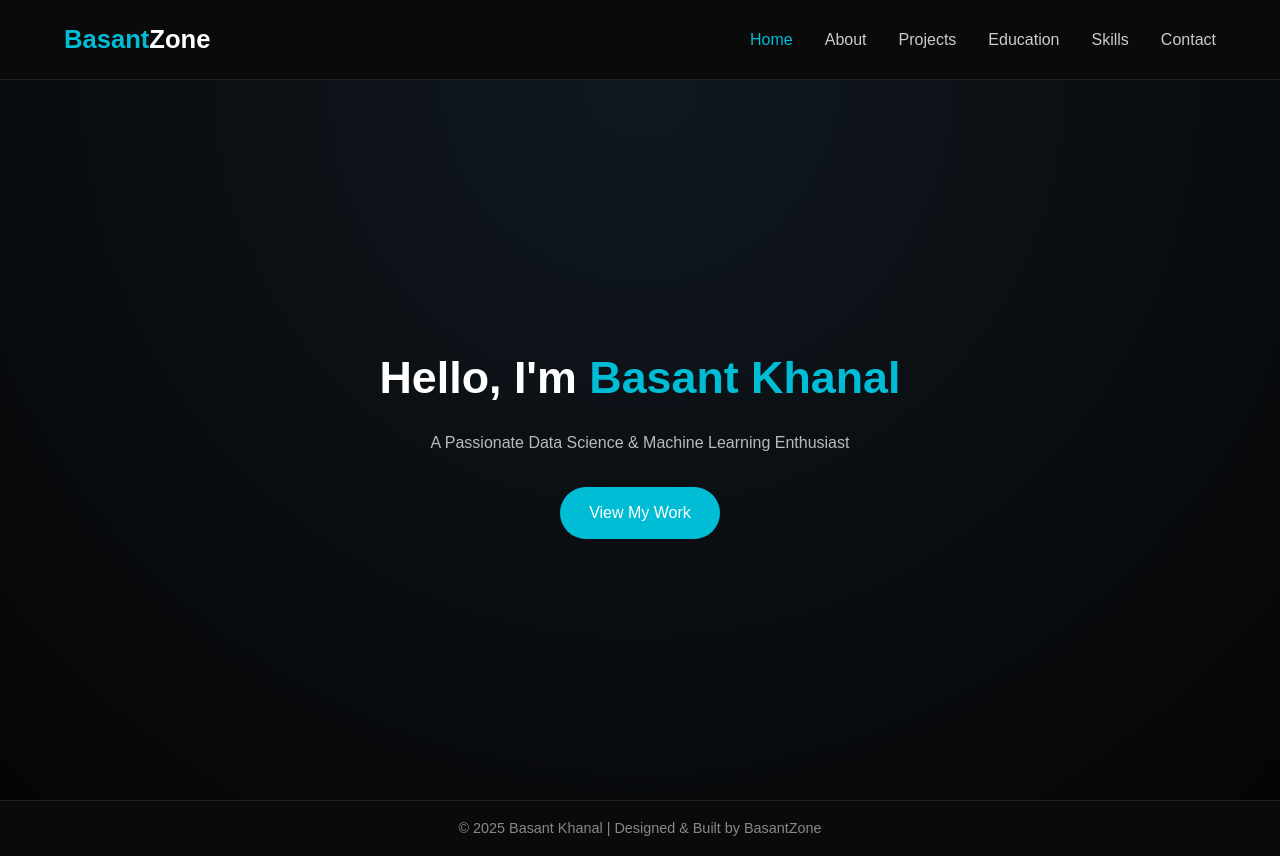
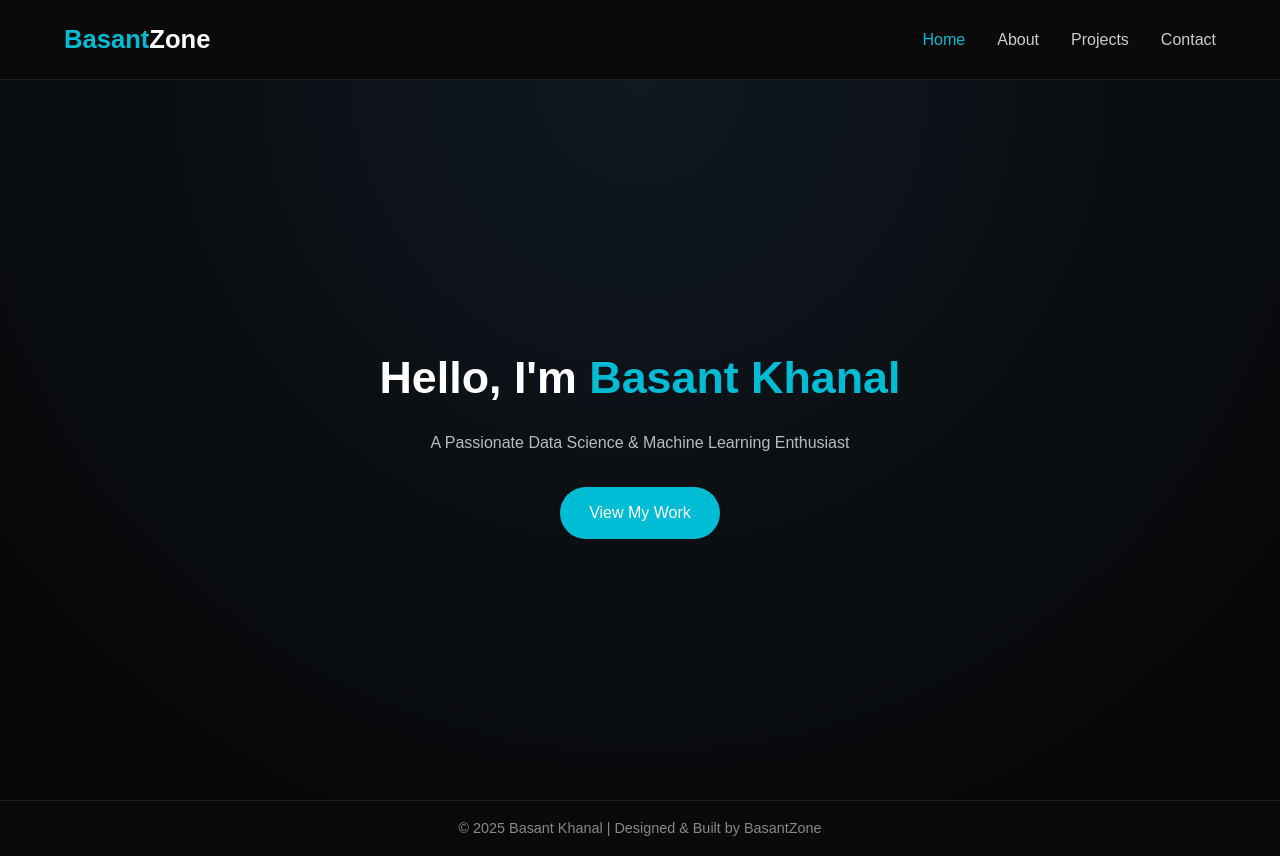
Before and after one commit to Basantkhanal07/My_Portfolio_site, a plain HTML site: page index.html in a window 1280 px wide. Drawn offline with Linux system fonts and the light colour scheme.

Commit message:
Made Some changes

```diff
--- a/index.html
+++ b/index.html
@@ -17,8 +17,6 @@
                 <li><a href="index.html" class="active">Home</a></li>
                 <li><a href="about.html">About</a></li>
                 <li><a href="projects.html">Projects</a></li>
-                <li><a href="education.html">Education</a></li>
-                <li><a href="skills.html">Skills</a></li>
                 <li><a href="contact.html">Contact</a></li>
             </ul>
         </nav>
```
